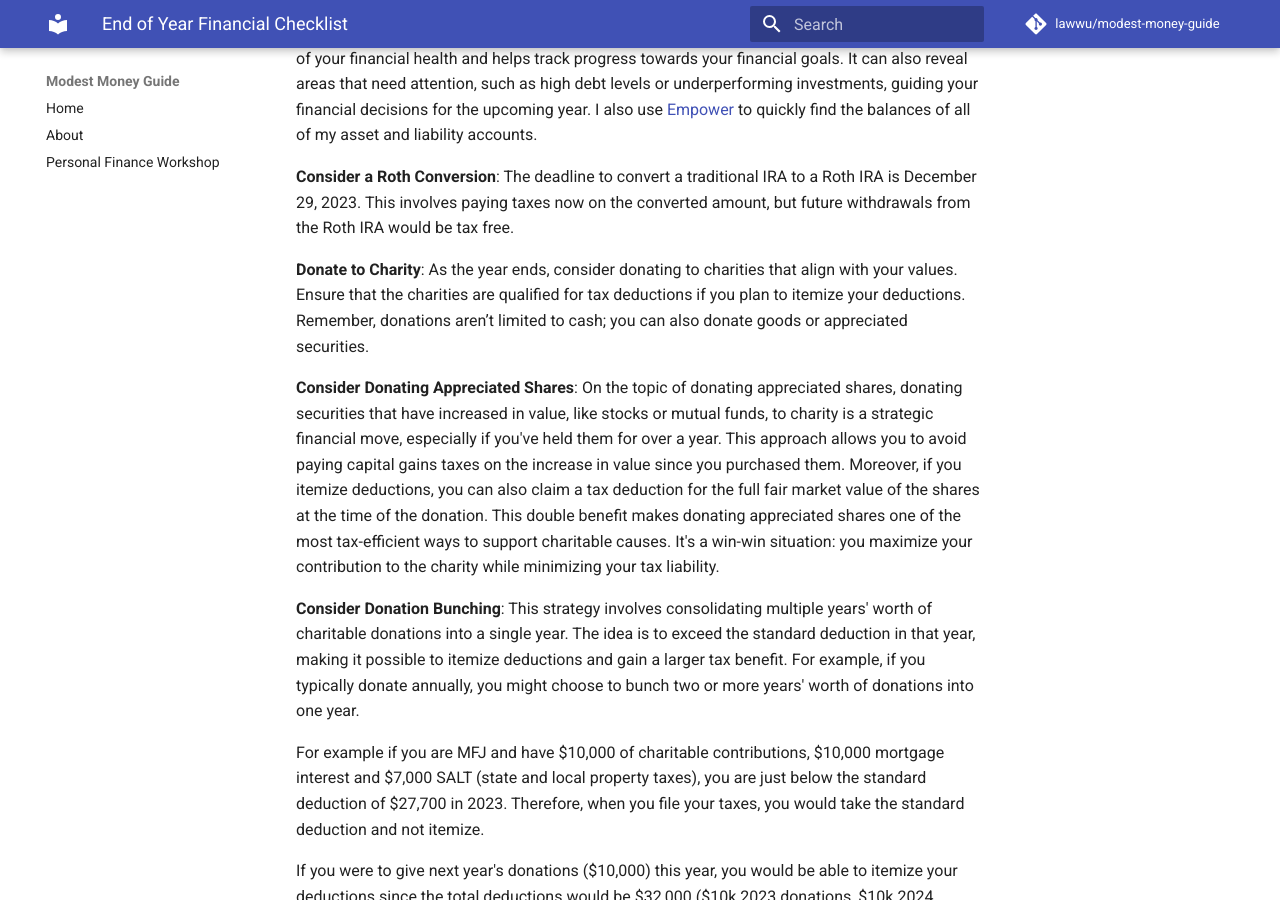
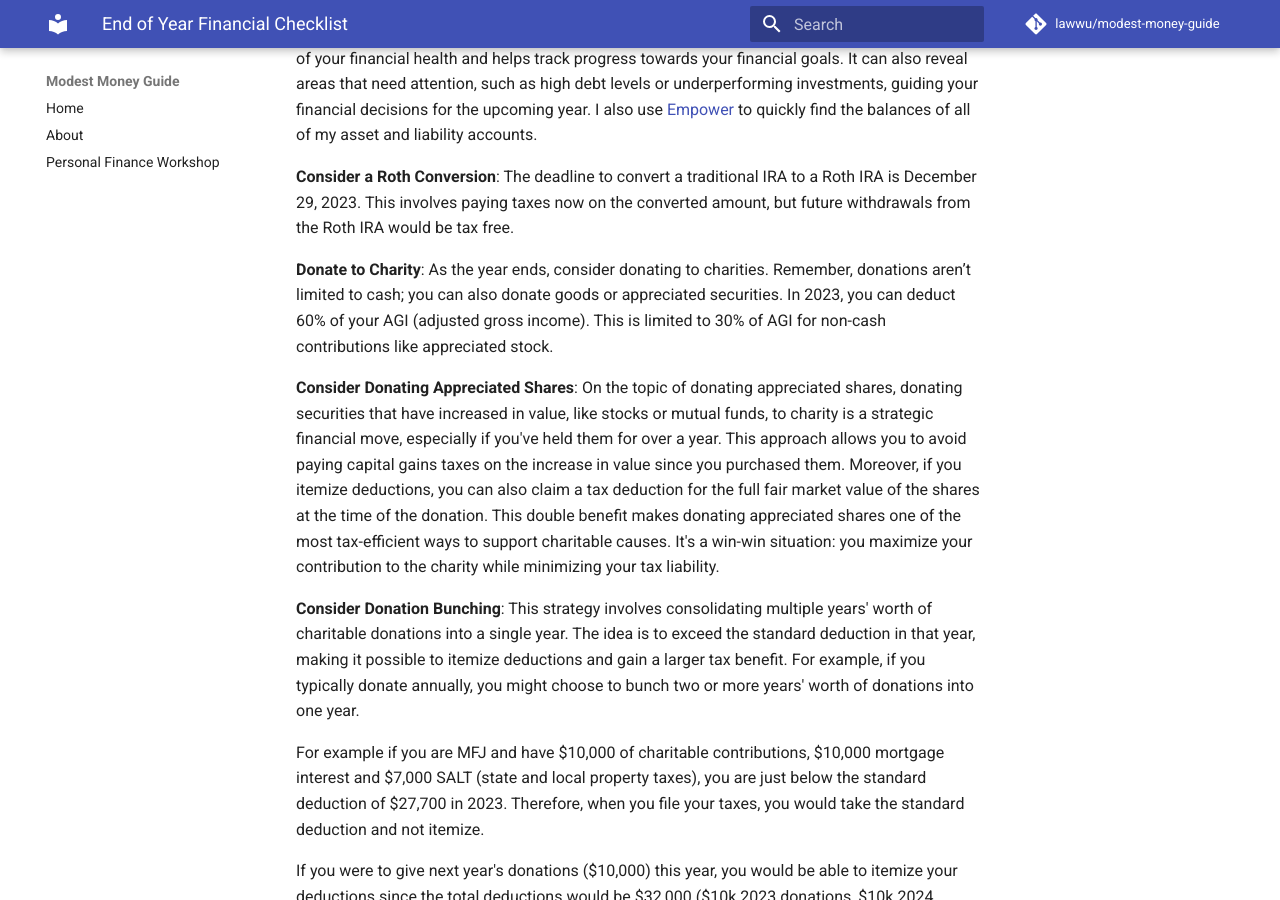
Before and after one commit to lawwu/modest-money-guide, an MkDocs documentation site: the page built from docs/end_of_year_checklist.md, in a window 1280 px wide and 900 px high, scrolled down 1455 px. Built offline with MkDocs 1.6.1 and Material for MkDocs 9.7.7, drawn with Linux system fonts in a browser that asks for light colours; comment, search, counter and statistics services are not loaded.

Commit message:
small modification

```diff
--- a/docs/end_of_year_checklist.md
+++ b/docs/end_of_year_checklist.md
@@ -22,7 +22,7 @@ The end of a calendar year is usually a good time to do some financial housekeep
 
 **Consider a Roth Conversion**: The deadline to convert a traditional IRA to a Roth IRA is December 29, 2023. This involves paying taxes now on the converted amount, but future withdrawals from the Roth IRA would be tax free.
 
-**Donate to Charity**: As the year ends, consider donating to charities that align with your values. Ensure that the charities are qualified for tax deductions if you plan to itemize your deductions. Remember, donations aren’t limited to cash; you can also donate goods or appreciated securities.
+**Donate to Charity**: As the year ends, consider donating to charities. Remember, donations aren’t limited to cash; you can also donate goods or appreciated securities. In 2023, you can deduct 60% of your AGI (adjusted gross income). This is limited to 30% of AGI for non-cash contributions like appreciated stock.
 
 **Consider Donating Appreciated Shares**: On the topic of donating appreciated shares, donating securities that have increased in value, like stocks or mutual funds, to charity is a strategic financial move, especially if you've held them for over a year. This approach allows you to avoid paying capital gains taxes on the increase in value since you purchased them. Moreover, if you itemize deductions, you can also claim a tax deduction for the full fair market value of the shares at the time of the donation. This double benefit makes donating appreciated shares one of the most tax-efficient ways to support charitable causes. It's a win-win situation: you maximize your contribution to the charity while minimizing your tax liability.
 
```
